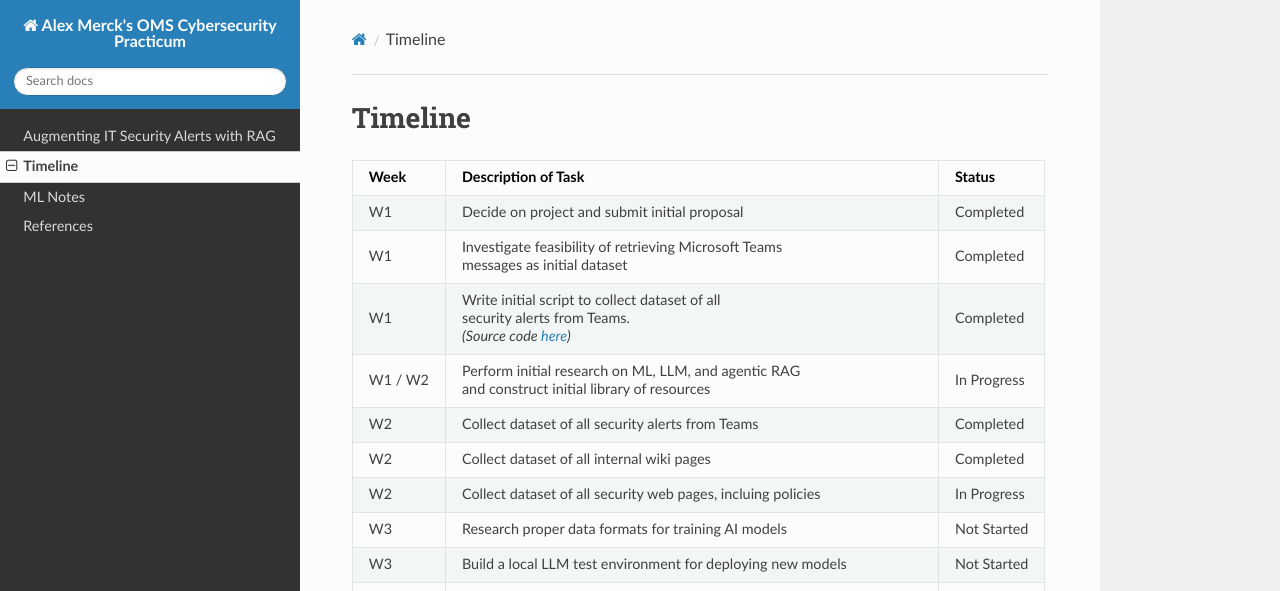
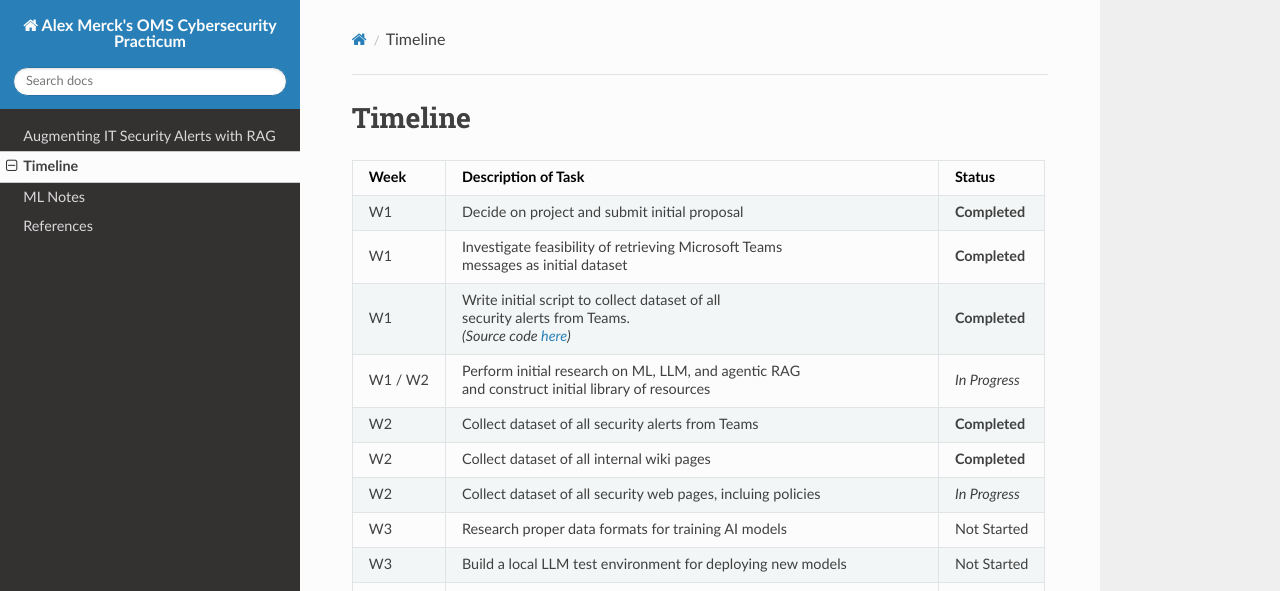
Before and after one commit to amerck/oms_practicum, an MkDocs documentation site: the page built from docs/timeline.md, in a window 1280 px wide. Shown: the top 591 px of the page. Built offline with MkDocs 1.6.1, drawn with Linux system fonts in a browser that asks for light colours; nearby versions of some CDN libraries.

```diff
--- a/docs/timeline.md
+++ b/docs/timeline.md
@@ -1,35 +1,35 @@
 # Timeline
 
-| **Week** | **Description of Task**                                                                                                                                                                                    | **Status**  |
-|----------|------------------------------------------------------------------------------------------------------------------------------------------------------------------------------------------------------------|-------------|
-| W1       | Decide on project and submit initial proposal                                                                                                                                                              | Completed   |
-| W1       | Investigate feasibility of retrieving Microsoft Teams <br> messages as initial dataset                                                                                                                     | Completed   |
-| W1       | Write initial script to collect dataset of all <br> security alerts from Teams. <br> *(Source code [here](https://github.com/amerck/oms_practicum/blob/main/source/data_scraping/ms_graph/ms_crawler.py))* | Completed   |
-| W1 / W2  | Perform initial research on ML, LLM, and agentic RAG<br> and construct initial library of resources                                                                                                        | In Progress |
-| W2       | Collect dataset of all security alerts from Teams                                                                                                                                                          | Completed   |
-| W2       | Collect dataset of all internal wiki pages                                                                                                                                                                 | Completed   |
-| W2       | Collect dataset of all security web pages, incluing policies                                                                                                                                               | In Progress |
-| W3       | Research proper data formats for training AI models                                                                                                                                                        | Not Started |
-| W3       | Build a local LLM test environment for deploying new models                                                                                                                                                | Not Started |
-| W3       | Research existing LLM models as a potential base model                                                                                                                                                     | Not Started |
-| W4       | Build formal outline of the project, specific data sets in use,<br> and testing methodology for verification                                                                                               | Not Started |
-| W4       | Convert datasets to proper format for ingestion                                                                                                                                                            | Not Started |
-| W5       | Construct a formal technical architecture diagram<br> for the project                                                                                                                                      | Not Started |
-| W5       | Test potential LLMs for usability and accuracy of responses                                                                                                                                                | Not Started |
-| W5       | Test LLMs against existing alerts and synthetic alerts<br> to establish a baseline of results                                                                                                              | Not Started |
-| W5       | Begin training LLM with alert data based on prior research                                                                                                                                                 | Not Started |
-| W6       | Continue to train and tune LLM with existing security data                                                                                                                                                 | Not Started |
-| W6       | Build API for interacting with the model                                                                                                                                                                   | Not Started |
-| W7       | Build Teams webhook pipeline for auto-populating data                                                                                                                                                      | Not Started |
-| W7       | Build mechanism for security operations team to provide<br> feedback on responses                                                                                                                          | Not Started |
-| W7       | Test model with synthetic alerts to assess responses                                                                                                                                                       | Not Started |
-| W8       | Implement “production” Teams alert pipeline                                                                                                                                                                | Not Started |
-| W8       | Collect responses from Security Operations team members                                                                                                                                                    | Not Started |
-| W8       | Develop plan for evaluating Security Operations responses                                                                                                                                                  | Not Started |
-| W9       | Measure responses from Security Operations team to evaluate accuracy                                                                                                                                       | Not Started |
-| W9       | Build statistics for final results                                                                                                                                                                         | Not Started |
-| W9       | Use results to further train model                                                                                                                                                                         | Not Started |
-| W9       | Identify further areas of improvement to the solution based on responses                                                                                                                                   | Not Started |
-| W9       | Explore solution limitations, future work, etc.                                                                                                                                                            | Not Started |
-| W10      | Write Final Project Report                                                                                                                                                                                 | Not Started |
-| W11      | Write Final Project Report                                                                                                                                                                                 | Not Started |
+| **Week** | **Description of Task**                                                                                                                                                                                    | **Status**    |
+|----------|------------------------------------------------------------------------------------------------------------------------------------------------------------------------------------------------------------|---------------|
+| W1       | Decide on project and submit initial proposal                                                                                                                                                              | **Completed** |
+| W1       | Investigate feasibility of retrieving Microsoft Teams <br> messages as initial dataset                                                                                                                     | **Completed** |
+| W1       | Write initial script to collect dataset of all <br> security alerts from Teams. <br> *(Source code [here](https://github.com/amerck/oms_practicum/blob/main/source/data_scraping/ms_graph/ms_crawler.py))* | **Completed** |
+| W1 / W2  | Perform initial research on ML, LLM, and agentic RAG<br> and construct initial library of resources                                                                                                        | *In Progress* |
+| W2       | Collect dataset of all security alerts from Teams                                                                                                                                                          | **Completed** |
+| W2       | Collect dataset of all internal wiki pages                                                                                                                                                                 | **Completed** |
+| W2       | Collect dataset of all security web pages, incluing policies                                                                                                                                               | *In Progress* |
+| W3       | Research proper data formats for training AI models                                                                                                                                                        | Not Started   |
+| W3       | Build a local LLM test environment for deploying new models                                                                                                                                                | Not Started   |
+| W3       | Research existing LLM models as a potential base model                                                                                                                                                     | Not Started   |
+| W4       | Build formal outline of the project, specific data sets in use,<br> and testing methodology for verification                                                                                               | Not Started   |
+| W4       | Convert datasets to proper format for ingestion                                                                                                                                                            | Not Started   |
+| W5       | Construct a formal technical architecture diagram<br> for the project                                                                                                                                      | Not Started   |
+| W5       | Test potential LLMs for usability and accuracy of responses                                                                                                                                                | Not Started   |
+| W5       | Test LLMs against existing alerts and synthetic alerts<br> to establish a baseline of results                                                                                                              | Not Started   |
+| W5       | Begin training LLM with alert data based on prior research                                                                                                                                                 | Not Started   |
+| W6       | Continue to train and tune LLM with existing security data                                                                                                                                                 | Not Started   |
+| W6       | Build API for interacting with the model                                                                                                                                                                   | Not Started   |
+| W7       | Build Teams webhook pipeline for auto-populating data                                                                                                                                                      | Not Started   |
+| W7       | Build mechanism for security operations team to provide<br> feedback on responses                                                                                                                          | Not Started   |
+| W7       | Test model with synthetic alerts to assess responses                                                                                                                                                       | Not Started   |
+| W8       | Implement “production” Teams alert pipeline                                                                                                                                                                | Not Started   |
+| W8       | Collect responses from Security Operations team members                                                                                                                                                    | Not Started   |
+| W8       | Develop plan for evaluating Security Operations responses                                                                                                                                                  | Not Started   |
+| W9       | Measure responses from Security Operations team to evaluate accuracy                                                                                                                                       | Not Started   |
+| W9       | Build statistics for final results                                                                                                                                                                         | Not Started   |
+| W9       | Use results to further train model                                                                                                                                                                         | Not Started   |
+| W9       | Identify further areas of improvement to the solution based on responses                                                                                                                                   | Not Started   |
+| W9       | Explore solution limitations, future work, etc.                                                                                                                                                            | Not Started   |
+| W10      | Write Final Project Report                                                                                                                                                                                 | Not Started   |
+| W11      | Write Final Project Report                                                                                                                                                                                 | Not Started   |
```
